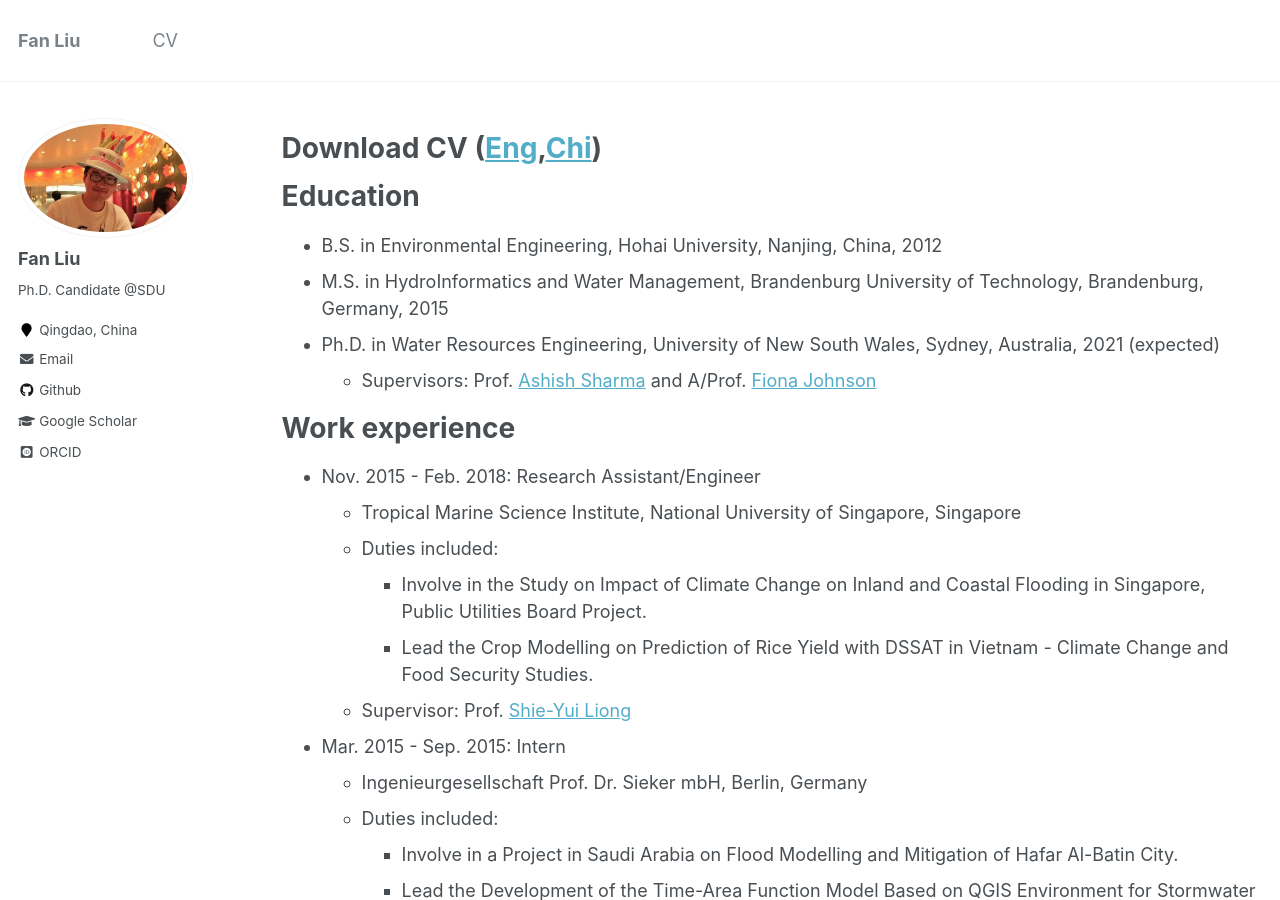
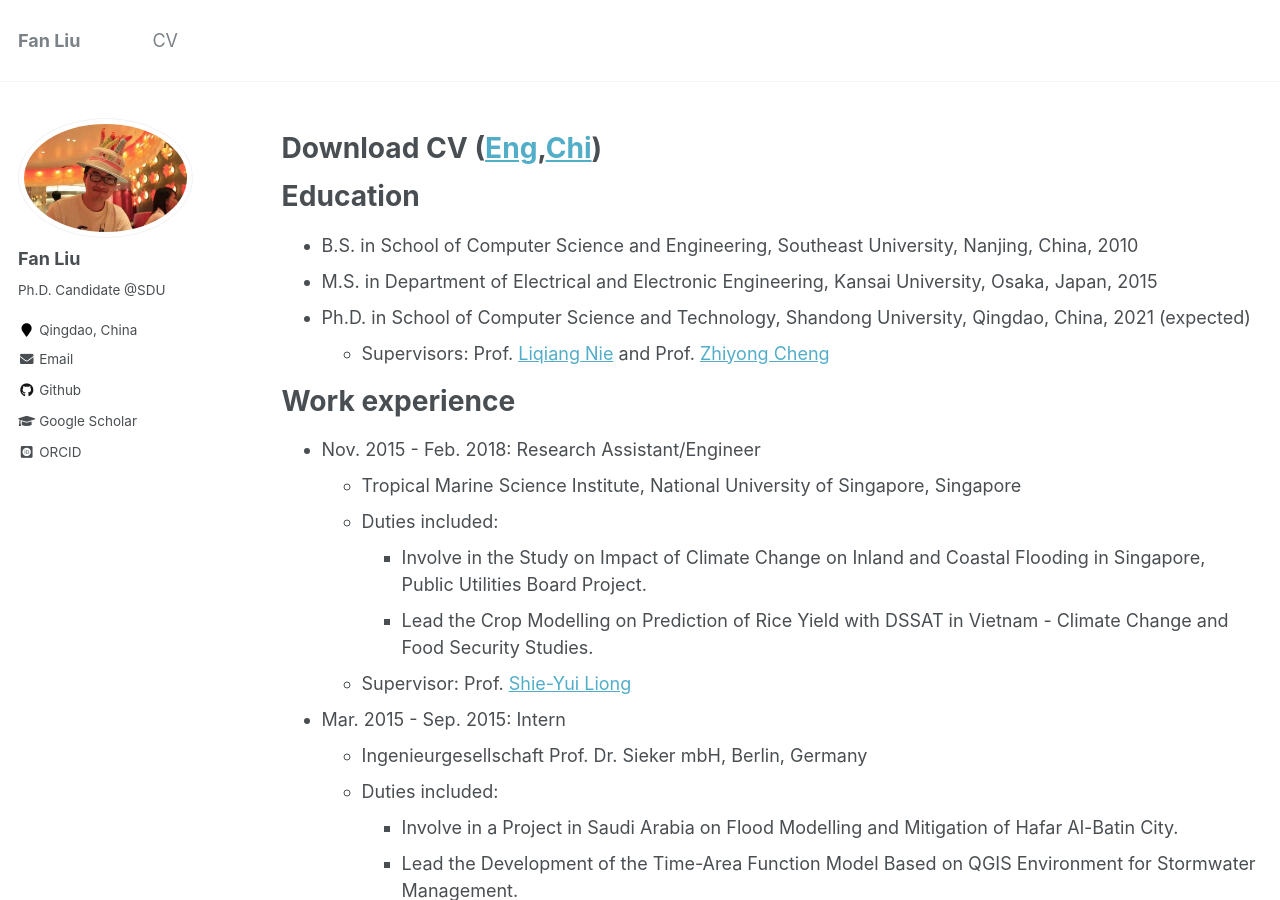
Before and after one commit to liufancs/liufancs.github.io, a Jekyll site: the page built from _pages/cv.md, in a window 1280 px wide and 900 px high. Built offline with Jekyll 4.4.1, drawn with Linux system fonts in a browser that asks for light colours; some web fonts are replaced.

Commit message:
Update cv.md

```diff
--- a/_pages/cv.md
+++ b/_pages/cv.md
@@ -8,15 +8,15 @@ redirect_from:
 
 {% include base_path %}
 
-Download CV ([Eng](http://zejiang-unsw.github.io/files/CV_Ze JIANG_UNSW_Eng.pdf),[Chi](https://zejiang-unsw.github.io/files/CV_Ze JIANG_UNSW_Chi.pdf))
+Download CV ([Eng](http://liufancs.github.io/files/CV_Liufan_Eng.pdf),[Chi](https://liufancs.github.io/files/CV_Liufan_Chi.pdf))
 ======
 
 Education
 ======
-* B.S. in Environmental Engineering, Hohai University, Nanjing, China, 2012
-* M.S. in HydroInformatics and Water Management, Brandenburg University of Technology, Brandenburg, Germany, 2015
-* Ph.D. in Water Resources Engineering, University of New South Wales, Sydney, Australia, 2021 (expected)
-	* Supervisors: Prof. [Ashish Sharma](https://scholar.google.com.au/citations?user=C_9ndbcAAAAJ&hl=en) and A/Prof. [Fiona Johnson](https://scholar.google.com.au/citations?user=PYu5v4YAAAAJ&hl=en)
+* B.S. in School of Computer Science and Engineering, Southeast University, Nanjing, China, 2010
+* M.S. in Department of Electrical and Electronic Engineering, Kansai University, Osaka, Japan, 2015
+* Ph.D. in School of Computer Science and Technology, Shandong University, Qingdao, China, 2021 (expected)
+	* Supervisors: Prof. [Liqiang Nie](https://scholar.google.com/citations?user=yywVMhUAAAAJ&hl=en) and Prof. [Zhiyong Cheng](https://scholar.google.com/citations?hl=en&user=0ffIKdIAAAAJ)
 
 Work experience
 ======
```
